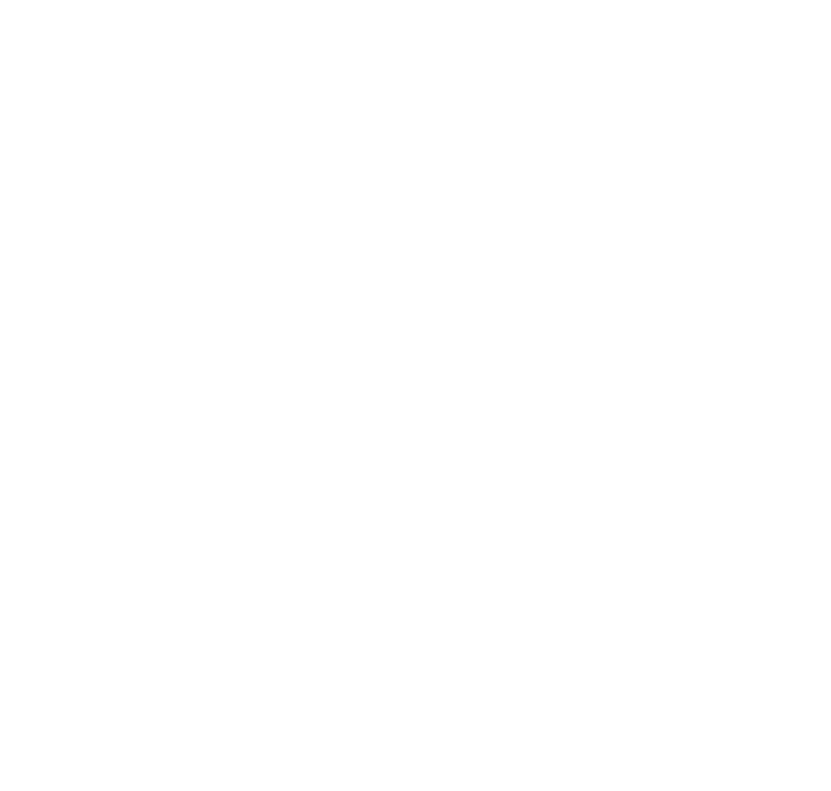
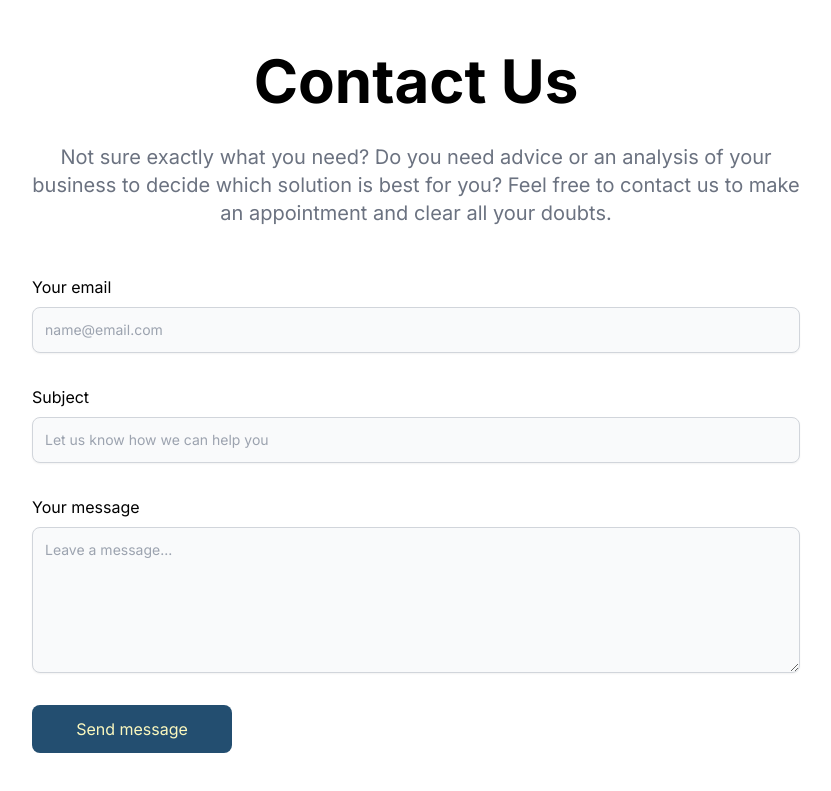
Before and after one commit to MilosBogicevic/nextjs-website, a Next.js app: page /contact in a window 1280 px wide. Shown: the part 909-1700 px from the top of the page, without its empty margins (224-1055 px from the left). Before the commit the page ends 941 px from the top, so only its background shows below. Built offline with nearby package versions, Linux system fonts and the light colour scheme.

Commit message:
Contact form created.

```diff
--- a/src/app/contact/page.tsx
+++ b/src/app/contact/page.tsx
@@ -1,6 +1,8 @@
 import Hero from "@/components/Hero";
 import homeImg from "/public/hero-image-3.jpg";
 import { Metadata } from "next";
+import ContactForm from "@/components/ContactForm";
+import Spacer from "@/components/Spacer";
 
 export const metadata: Metadata = {
   title: "Contact Us",
@@ -15,6 +17,9 @@
         imgAlt="Contact Us"
         title="Let's Discuss Your Business Transformation Needs"
       />
+      <Spacer height="h-20 md:h-40" />
+      <ContactForm />
+      <Spacer height="h-20 md:h-40" />
     </>
   );
 }
--- /dev/null
+++ b/src/components/ContactForm.tsx
@@ -0,0 +1,64 @@
+import SectionHeading from "./SectionHeading";
+
+export default function ContactForm() {
+  return (
+    <>
+      <div className="flex flex-col justify-center items-center">
+        <SectionHeading title="Contact Us" />
+        <div className="py-8 lg:py-16 px-4 mx-auto max-w-[800px]">
+          <p className="mb-12 text-center text-gray-500 sm:text-xl">
+            Not sure exactly what you need? Do you need advice or an analysis of
+            your business to decide which solution is best for you? Feel free to
+            contact us to make an appointment and clear all your doubts.
+          </p>
+          <form action="#" className="flex flex-col gap-y-8">
+            <div className="flex flex-col gap-y-2">
+              <label htmlFor="email" className="flex w-full">
+                Your email
+              </label>
+              <input
+                type="email"
+                id="email"
+                className="flex p-3 w-full text-sm bg-gray-50 rounded-lg border border-gray-300 shadow-sm focus-visible:outline-primary-light"
+                placeholder="name@email.com"
+                required
+              />
+            </div>
+            <div className="flex flex-col gap-y-2">
+              <label htmlFor="subject" className="flex w-full">
+                Subject
+              </label>
+              <input
+                type="text"
+                id="subject"
+                className="flex p-3 w-full text-sm bg-gray-50 rounded-lg border border-gray-300 shadow-sm focus-visible:outline-primary-light"
+                placeholder="Let us know how we can help you"
+                required
+              />
+            </div>
+            <div className="flex flex-col gap-y-2">
+              <label
+                htmlFor="message"
+                className="flex w-full dark:text-gray-400"
+              >
+                Your message
+              </label>
+              <textarea
+                id="message"
+                rows={6}
+                className="flex p-3 w-full text-sm bg-gray-50 rounded-lg border border-gray-300 shadow-sm focus-visible:outline-primary-light"
+                placeholder="Leave a message..."
+              ></textarea>
+            </div>
+            <button
+              type="submit"
+              className="flex justify-center max-w-[200px] w-full py-3 px-5 text-center text-secondary rounded-lg bg-primary hover:bg-primary-light"
+            >
+              Send message
+            </button>
+          </form>
+        </div>
+      </div>
+    </>
+  );
+}
```
Lines whose indentation alone changed are shown as unchanged.
